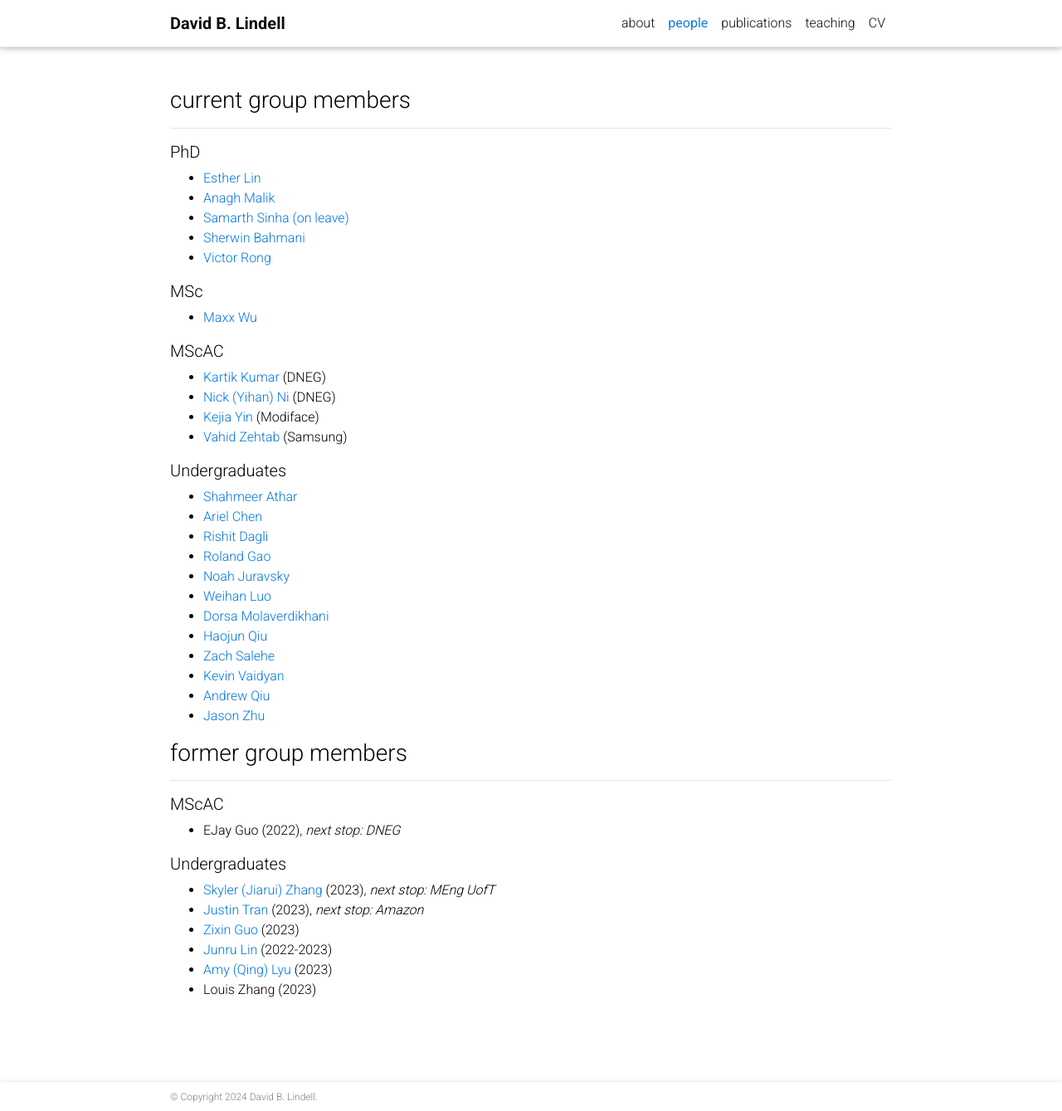
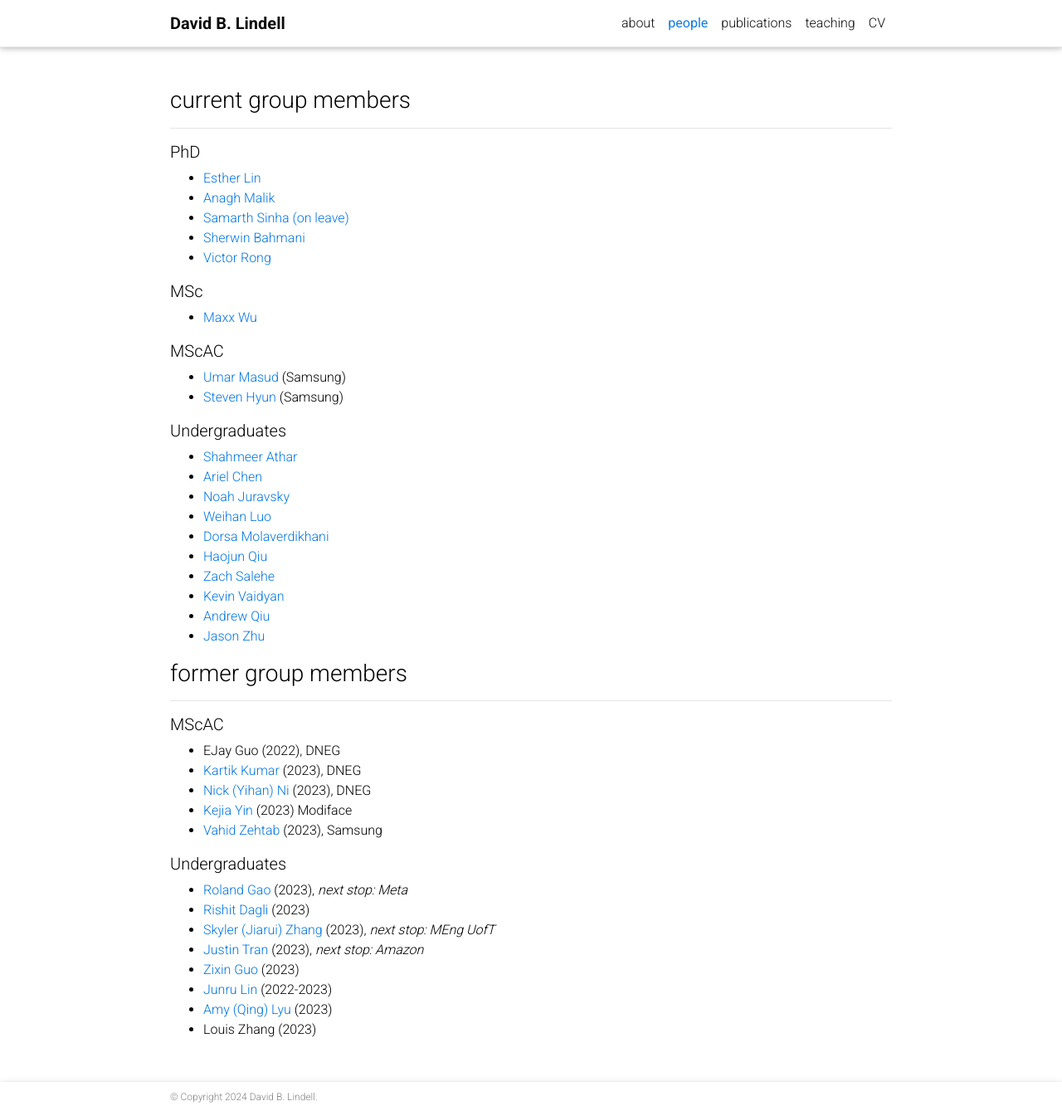
Before and after one commit to davelindell/davelindell.github.io, a Jekyll site: the page built from _pages/people.md, in a window 1280 px wide and 1339 px high. Shown: the whole window at 83% size. Built offline with Jekyll 4.4.1, drawn with Linux system fonts in a browser that asks for light colours; nearby versions of some CDN libraries; a style sheet for code colours, icons or effects is not loaded.

Commit message:
update people/ad

```diff
--- a/_pages/people.md
+++ b/_pages/people.md
@@ -19,16 +19,12 @@ nav: True
 * [Maxx Wu](https://ca.linkedin.com/in/maxx-wu-8b572a200)
 
 ##### MScAC
-* [Kartik Kumar](https://www.linkedin.com/in/kartikaeya-kumar-2393b7258) (DNEG)
-* [Nick (Yihan) Ni](https://www.linkedin.com/in/yihanni/?originalSubdomain=ca) (DNEG)
-* [Kejia Yin](https://yinkejia.github.io/) (Modiface)
-* [Vahid Zehtab](https://zehtab.me/) (Samsung)
+* [Umar Masud](https://umar07.github.io/) (Samsung)
+* [Steven Hyun](https://www.linkedin.com/in/steven-hyun-311a51164/) (Samsung)
 
 ##### Undergraduates
 * [Shahmeer Athar](https://ca.linkedin.com/in/shahmeerathar)
 * [Ariel Chen](https://www.linkedin.com/in/sirui-chen-6492a0232/)
-* [Rishit Dagli](https://www.rishit.tech/)
-* [Roland Gao](https://ca.linkedin.com/in/roland-gao)
 * [Noah Juravsky](https://ca.linkedin.com/in/noah-juravsky-494bb31b5)
 * [Weihan Luo](https://www.linkedin.com/in/wei-han-luo/)
 * [Dorsa Molaverdikhani](https://ca.linkedin.com/in/dorsa-molaverdikhani)
@@ -42,9 +38,16 @@ nav: True
 - - -
 
 ##### MScAC
-* EJay Guo (2022), *next stop: DNEG*
+* EJay Guo (2022), DNEG
+* [Kartik Kumar](https://www.linkedin.com/in/kartikaeya-kumar-2393b7258) (2023), DNEG
+* [Nick (Yihan) Ni](https://www.linkedin.com/in/yihanni/?originalSubdomain=ca) (2023), DNEG
+* [Kejia Yin](https://yinkejia.github.io/) (2023) Modiface
+* [Vahid Zehtab](https://zehtab.me/) (2023), Samsung
+
 
 ##### Undergraduates
+* [Roland Gao](https://ca.linkedin.com/in/roland-gao) (2023), *next stop: Meta*
+* [Rishit Dagli](https://www.rishit.tech/) (2023)
 * [Skyler (Jiarui) Zhang](https://ca.linkedin.com/in/jiaruizhangskyler) (2023), *next stop: MEng UofT*
 * [Justin Tran](https://www.linkedin.com/in/justin-tran-816199165) (2023), *next stop: Amazon*
 <!--- * [Shahmeer Athar](https://ca.linkedin.com/in/shahmeerathar) (2023) -->
```
Also changed, not shown: _pages/about.md (+4 -1 lines), 1 other file.
